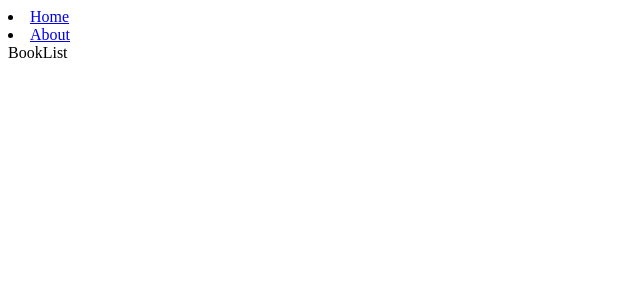
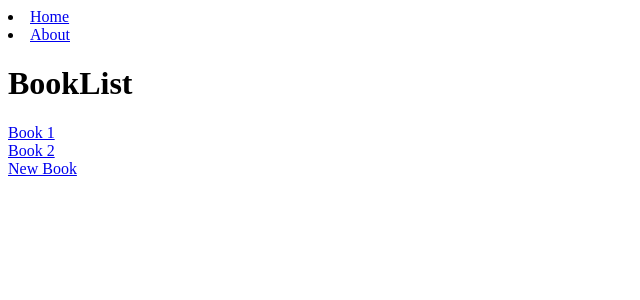
Before and after one commit to Afiya19/react-router-project-1, a React (Vite) app: page /books in a window 1280 px wide. Shown: the top 300 px of the page, without its empty margins (0-640 px from the left). Built offline with nearby package versions, Linux system fonts and the light colour scheme.

Commit message:
route nesting

```diff
--- a/src/App.jsx
+++ b/src/App.jsx
@@ -4,6 +4,8 @@ import Home from "./components/Home"
 import About from "./components/About"
 import BookList from "./components/BookList"
 import Book from "./components/Book"
+import NotFound from "./components/NotFound"
+import NewBook from "./components/NewBook"
 
 function App() {
 
@@ -16,9 +18,14 @@ function App() {
       <Routes>
         <Route path="/" element={<Home/>}/>
         <Route path="/about" element={<About/>}/>
-        <Route path="/books" element={<BookList/>}/>
-        <Route path="/books/:id" element={<Book/>}/>
-        <Route/>
+        <Route path="/books">
+          <Route index element={<BookList/>}/>
+          <Route path=":id" element={<Book/>}/>
+          <Route path="New" element={<NewBook/>}/>
+        </Route>
+        {/* <Route path="/books" element={<BookList/>}/>
+        <Route path="/books/:id" element={<Book/>}/> */}
+        <Route path="*" element={<NotFound/>}/>
         <Route/>
       </Routes>
     </>
--- a/src/components/About.jsx
+++ b/src/components/About.jsx
@@ -2,7 +2,7 @@ import React from 'react'
 
 const About = () => {
   return (
-    <div>About</div>
+    <h1>About</h1>
   )
 }
 
--- a/src/components/BookList.jsx
+++ b/src/components/BookList.jsx
@@ -1,8 +1,17 @@
 import React from 'react'
+import { Link } from 'react-router-dom'
 
 const BookList = () => {
   return (
-    <div>BookList</div>
+    <>
+    <h1>BookList</h1>
+    <Link to="/books/1">Book 1</Link>
+    <br/>
+    <Link to="/books/2">Book 2</Link>
+    <br/>
+    <Link to="/books/new"> New Book</Link>
+
+    </>
   )
 }
 
--- a/src/components/Contact.jsx
+++ b/src/components/Contact.jsx
@@ -2,7 +2,7 @@ import React from 'react'
 
 const Contact = () => {
   return (
-    <div>Contact</div>
+    <h1>Contact</h1>
   )
 }
 
--- a/src/components/Home.jsx
+++ b/src/components/Home.jsx
@@ -2,7 +2,7 @@ import React from 'react'
 
 const Home = () => {
   return (
-    <div>Home</div>
+    <h1>Home</h1>
   )
 }
 
--- a/src/components/NewBook.jsx
+++ b/src/components/NewBook.jsx
@@ -2,7 +2,7 @@ import React from 'react'
 
 const NewBook = () => {
   return (
-    <div>NewBook</div>
+    <h1>NewBook</h1>
   )
 }
 
--- a/src/components/NotFound.jsx
+++ b/src/components/NotFound.jsx
@@ -2,7 +2,7 @@ import React from 'react'
 
 const NotFound = () => {
   return (
-    <div>NotFound</div>
+    <h1>NotFound</h1>
   )
 }
 
```
